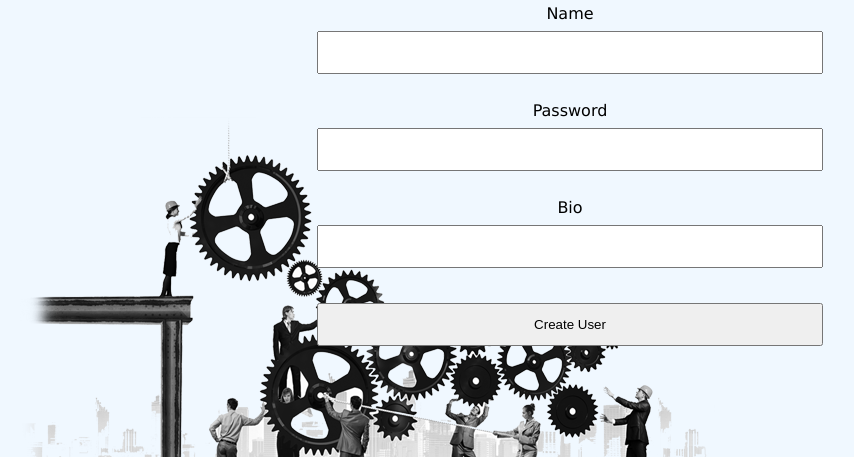
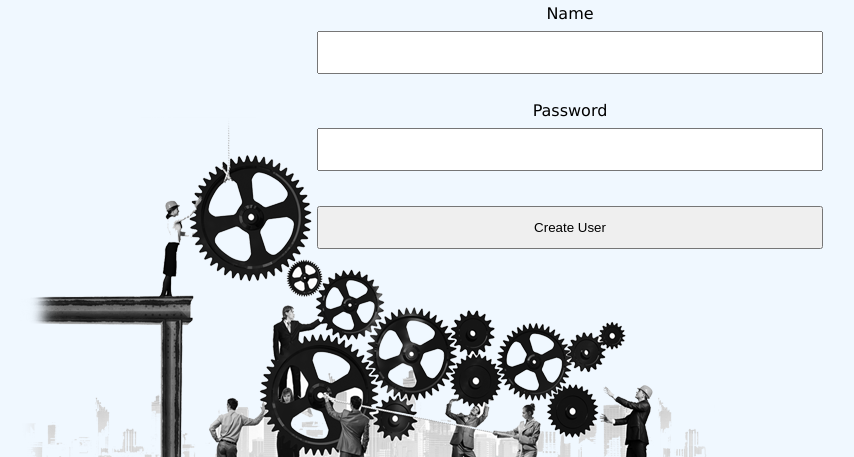
Before and after one commit to ZaQuarius15/collaborative_coding_phase_2, a Rails app: page /users/new in a window 1280 px wide. Shown: the part 160-617 px from the top of the page, without its empty margins (70-924 px from the left). Run offline with Rails 7, Linux system fonts and the light colour scheme; style sheets or scripts are compiled from the project's sources; parts of the project's set-up code (start-up, migrations or seed data) failed here and were passed over.

Commit message:
removed bio

```diff
--- a/app/controllers/users_controller.rb
+++ b/app/controllers/users_controller.rb
@@ -18,7 +18,7 @@ class UsersController < ApplicationController
     private
 
     def user_params
-        params.require(:user).permit(:name, :password, :bio, :is_host)
+        params.require(:user).permit(:name, :password)
     end
 
 end
--- a/app/views/users/new.html.erb
+++ b/app/views/users/new.html.erb
@@ -22,11 +22,6 @@
     <%= f.label :password %><br>
     <%= f.password_field :password %><br><br>
 
-    <%= f.label :bio %><br>
-    <%= f.text_field :bio %><br><br>
-
-
-
     <%= f.submit %>
 <% end %>
 
--- /dev/null
+++ b/db/migrate/20201023152646_remove_bio_from_users.rb
@@ -0,0 +1,5 @@
+class RemoveBioFromUsers < ActiveRecord::Migration[6.0]
+  def change
+    remove_column :users, :bio
+  end
+end
```
Also changed, not shown: db/schema.rb.
